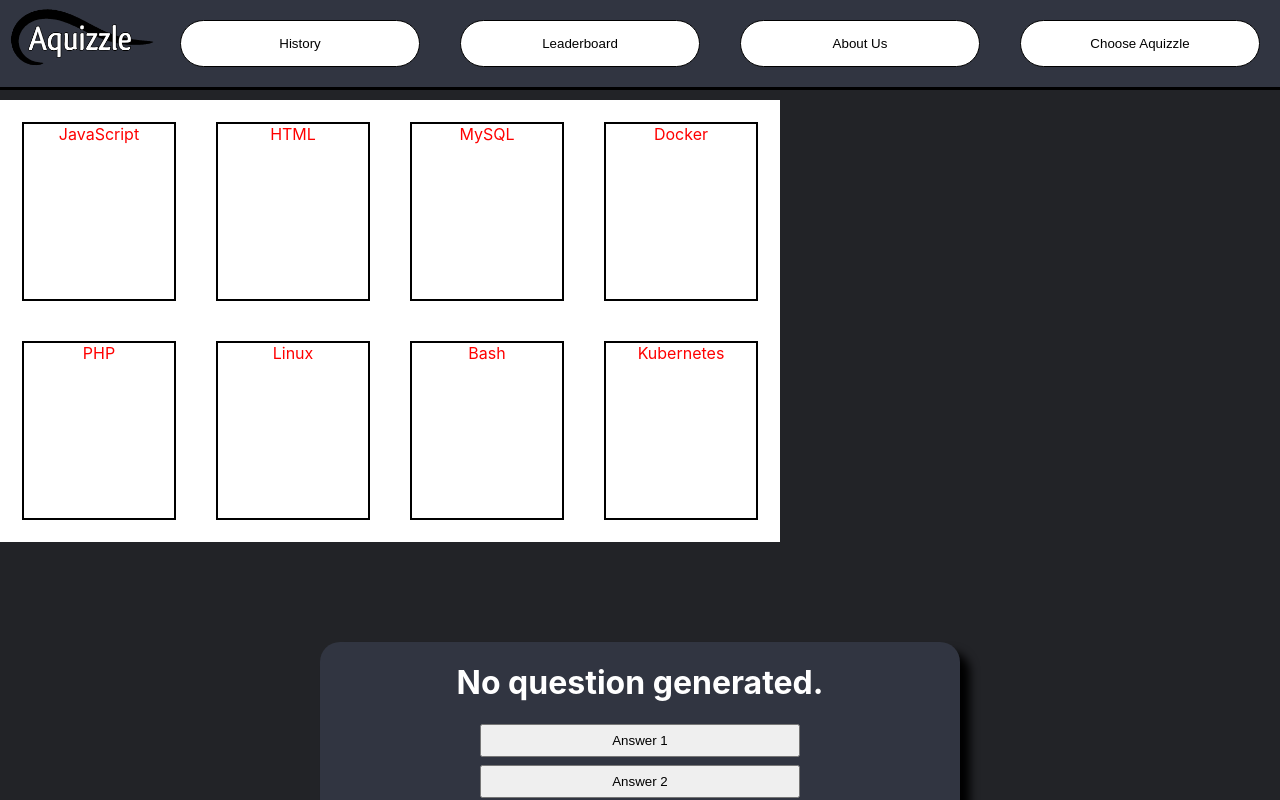
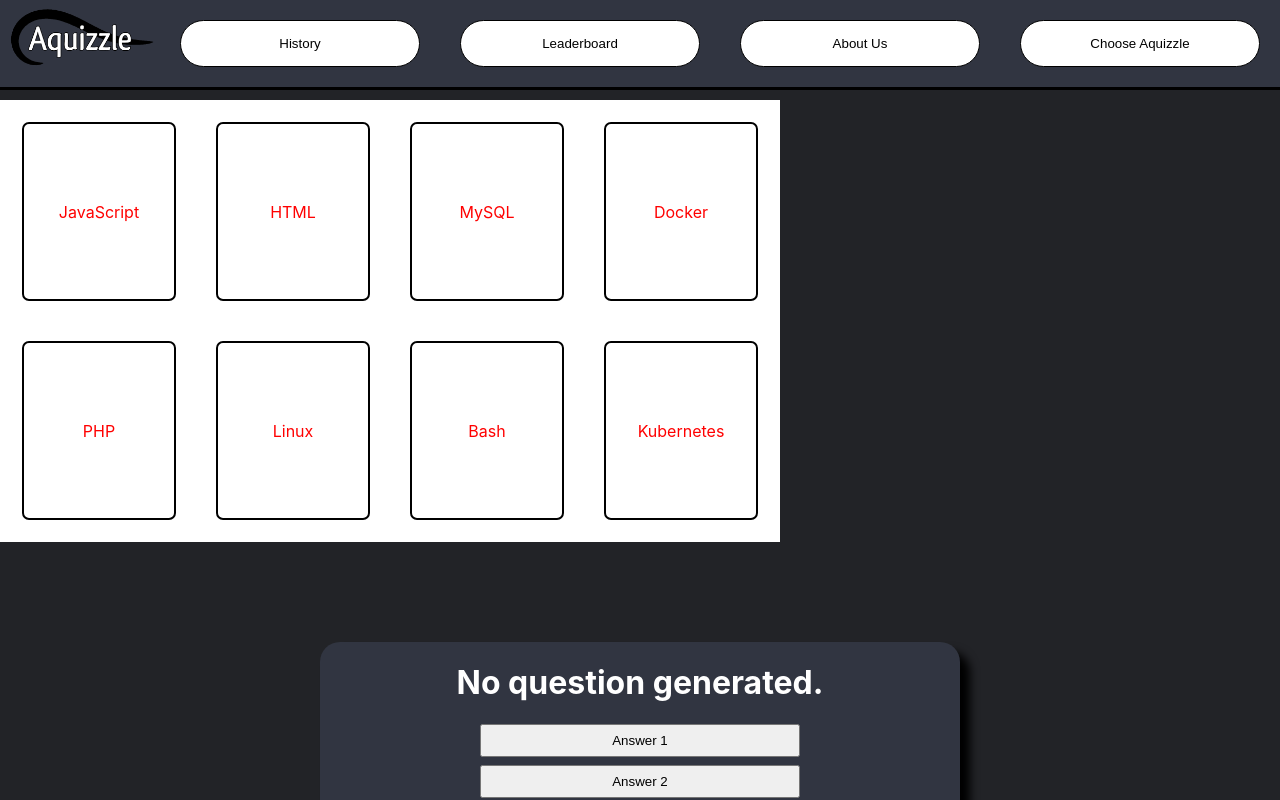
Before and after one commit to Aquizzle-Dev-Team/Aquizzle, a React (Create React App) app: page / in a window 1280 px wide. Shown: the top 800 px of the page. Built offline with nearby package versions, Linux system fonts and the light colour scheme; no server answers.

Commit message:
small changes to selector

```diff
--- a/src/css/App.css
+++ b/src/css/App.css
@@ -7,20 +7,30 @@
   "logo homePageButtons"
   "startHomePage startHomePage"
   "quiz quiz"
+  "quizSelector quizSelector"
   "footer footer";
 }
+
 .logo{
   grid-area: logo;
 }
+
 .homePageButtons{
   grid-area: homePageButtons;
 }
+
 .startHomePage{
   grid-area: startHomePage;
 }
+
 .quiz{
   grid-area: quiz;
 }
+
 .footer{
   grid-area: footer;
 }
+
+.quizSelector {
+  grid-area: quizSelector;
+}
--- a/src/css/quizSelector.css
+++ b/src/css/quizSelector.css
@@ -1,10 +1,11 @@
 .quizSelectorContainer {
+    margin: auto;
     background-color: white;
     color: black;
     display: grid;
     grid-template-columns: repeat(4, 25%);
     border: solid white 2px;
-    margin: auto;
+
 }
 
 .selectorCards {
@@ -12,9 +13,13 @@
     width: 150px;
     height: 175px;
     margin: 20px;
+    vertical-align: middle;
+    display: flex;
+    justify-content: center;
+    align-items: center;
+    border-radius: 7px;
 }
 
 .cardText {
-    vertical-align: super;
     color: red;
 }
```
